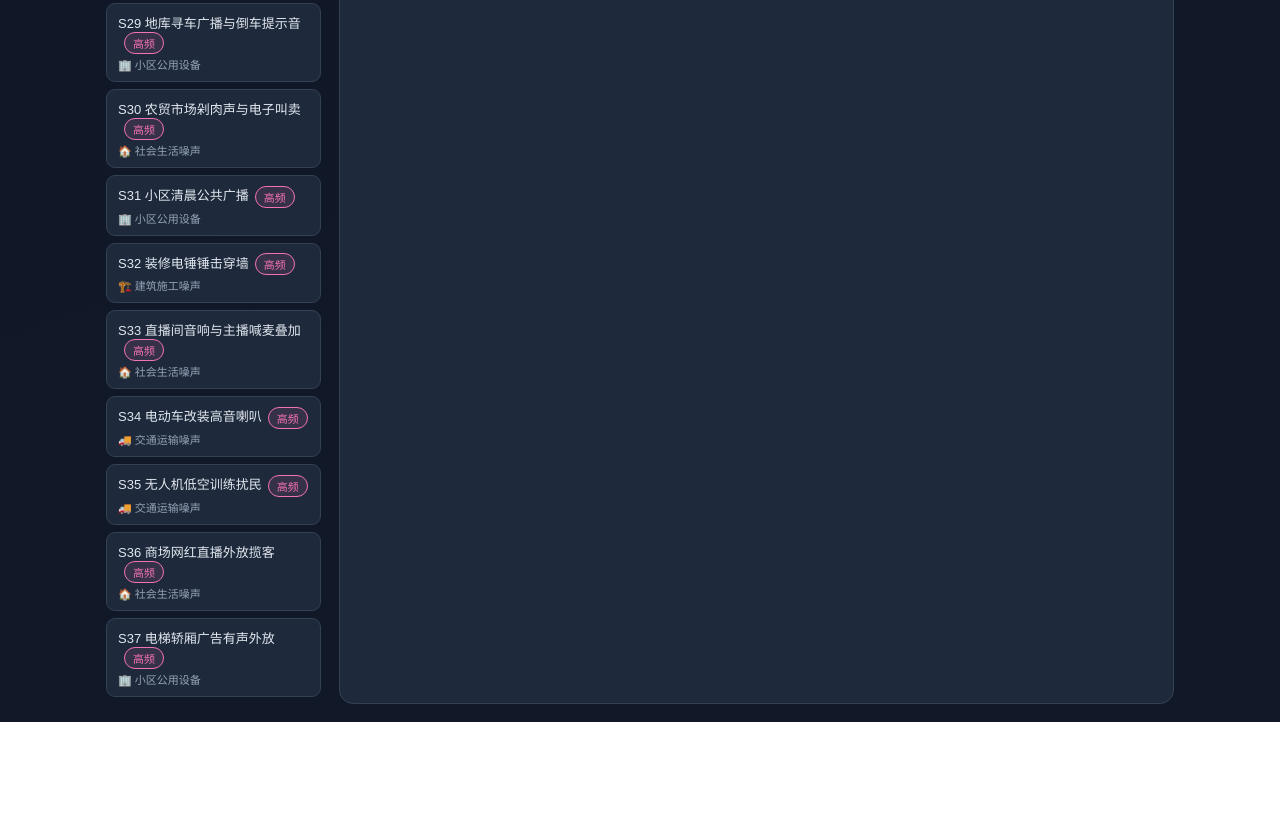
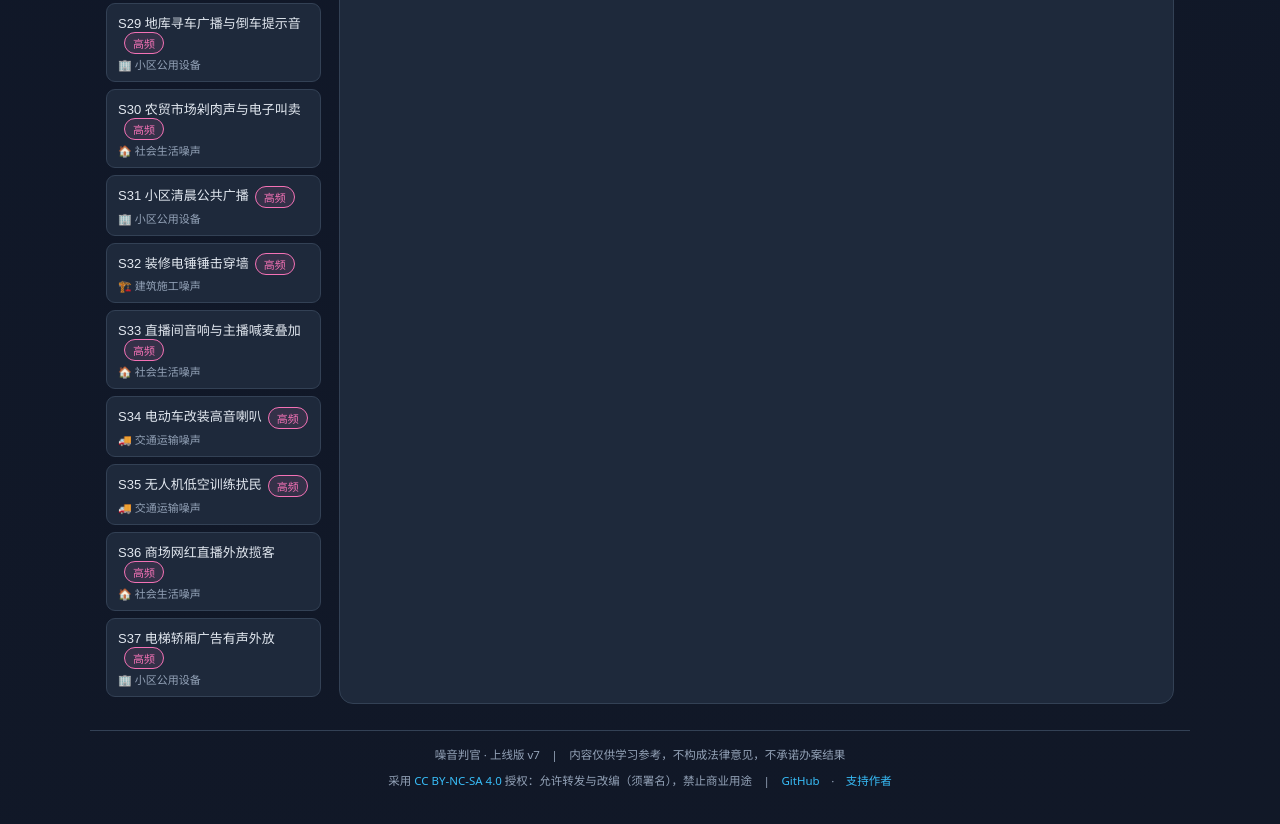
Before and after one commit to W17607728505/noise-judge, a plain HTML site: page index.html in a window 1280 px wide. Shown: the part 2259-3083 px from the top of the page. Before the commit the page ends 2981 px from the top, so only its background shows below. Drawn offline with Linux system fonts and the light colour scheme.

Commit message:
授权升级为 CC BY-NC-SA 4.0：加页脚版权声明、关闭 ZIP/Wiki/Projects

```diff
--- a/index.html
+++ b/index.html
@@ -56,6 +56,9 @@
   .mbox .support-grid .scard{flex:1;min-width:150px;background:var(--card2);border:1px solid var(--line);border-radius:10px;padding:12px;text-align:center}
   .mbox .support-grid .scard b{display:block;color:var(--warn);margin-bottom:6px}
   .mbox .support-grid .scard img{width:100%;max-width:160px;border-radius:8px}
+  .foot{max-width:1100px;margin:26px auto 34px;padding:14px 16px 0;border-top:1px solid var(--line);display:flex;flex-direction:column;gap:6px;font-size:11.5px;line-height:1.8;color:var(--sub);text-align:center}
+  .foot a{color:var(--acc);text-decoration:none}
+  .foot a:hover{text-decoration:underline}
   .doc-form{display:grid;grid-template-columns:repeat(auto-fit,minmax(210px,1fr));gap:10px;margin:12px 0}
   .doc-form label{font-size:12px;color:var(--sub);display:flex;flex-direction:column;gap:4px}
   .doc-form input,.doc-form textarea,.doc-form select{background:var(--card2);border:1px solid var(--line);color:var(--txt);border-radius:8px;padding:8px 10px;font-size:13px;font-family:inherit}
@@ -264,6 +267,11 @@
   <main id="main"></main>
 </div>
 
+<footer class="foot">
+  <span>噪音判官 · 上线版 v7　|　内容仅供学习参考，不构成法律意见，不承诺办案结果</span>
+  <span>采用 <a href="https://creativecommons.org/licenses/by-nc-sa/4.0/deed.zh-hans" target="_blank" rel="noopener noreferrer">CC BY-NC-SA 4.0</a> 授权：允许转发与改编（须署名），禁止商业用途　|　<a href="https://github.com/W17607728505/noise-judge" target="_blank" rel="noopener noreferrer">GitHub</a>　·　<a href="https://afdian.com/a/noisejudge" target="_blank" rel="noopener noreferrer">支持作者</a></span>
+</footer>
+
 <div class="modal" id="manual"><div class="mbox">
   <button class="close" onclick="closeModal('manual')">关闭</button>
   <h3>维权手册（随身查）</h3>
@@ -312,6 +320,9 @@
     <div class="scard"><b>支持档位</b><div style="font-size:12px;color:var(--sub);text-align:left;line-height:1.8">5 元/月 · 鸣谢与优先体验<br>15 元/月 · 额外可提交噪声场景收录进案例库</div></div>
   </div>
   <p style="color:var(--sub);font-size:12px">赞助属于自愿支持，所有功能对所有人免费开放，与赞助金额无关；支持仅用于内容维护，<b>不影响任何案件判定结果</b>。本工具不提供任何"付费必胜/包赢"承诺。</p>
+  <p style="color:var(--sub);font-size:11.5px;border-top:1px solid var(--line);padding-top:10px;margin-top:14px">
+    本作品采用 <a href="https://creativecommons.org/licenses/by-nc-sa/4.0/deed.zh-hans" target="_blank" rel="noopener noreferrer" style="color:var(--acc)">CC BY-NC-SA 4.0</a> 授权：<b>允许</b>转发分享与修改改编（须署名），<b>禁止</b>任何商业用途。请注明出处「噪音判官 · W17607728505 · https://github.com/W17607728505/noise-judge 」。法律条文本身属公有领域，不受此限。
+  </p>
 </div></div>
 
 <div id="docPrintArea"></div>
```
Also changed, not shown: 2 other files.
